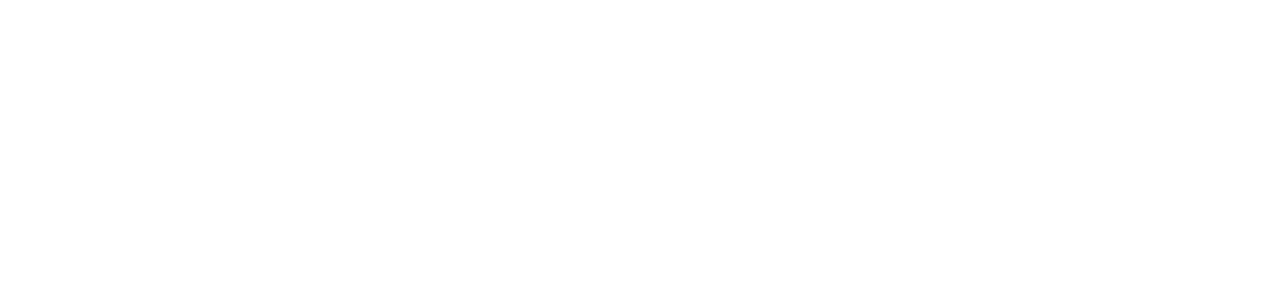
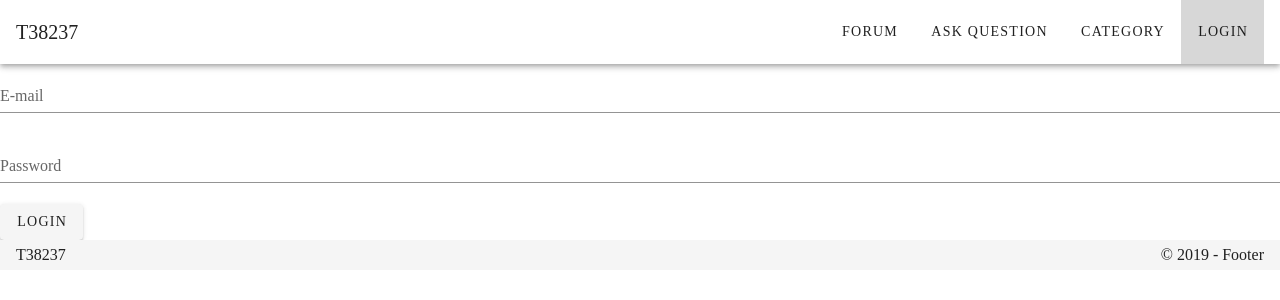
Before and after one commit to aydevelop/Forum-SPA, a Nuxt app: page /login in a window 1280 px wide. Before the commit this address had no page. Shown: the top 300 px of the page. Built offline with nearby package versions, Linux system fonts and the light colour scheme.

Commit message:
add login page

```diff
--- a/components/Toolbar.vue
+++ b/components/Toolbar.vue
@@ -9,7 +9,7 @@
         <v-btn text>Forum</v-btn>
         <v-btn text>Ask Question</v-btn>
         <v-btn text>Category</v-btn>
-        <v-btn text>Login</v-btn>
+        <v-btn text to="/login" nuxt>Login</v-btn>
       </v-toolbar-items>
     </v-toolbar>
   </div>
--- a/components/login/Login.vue
+++ /dev/null
@@ -1,12 +0,0 @@
-<template>
-    <h1>Login245</h1>
-</template>
-
-<script>
-export default {
-}
-</script>
-
-<style>
-
-</style>
--- a/layouts/default.vue
+++ b/layouts/default.vue
@@ -1,13 +1,23 @@
 <template>
-<div class="default">
-  <nuxt />
-</div>
+  <div>
+    <toolbar />
+    <nuxt />
+    <app-footer />
+  </div>
 </template>
 
 <script>
-//import Logo from '~/components/Logo.vue'
+
+import AppHome from '@/components/AppHome.vue'
+import Toolbar from '@/components/Toolbar.vue'
+import AppFooter from '@/components/AppFooter.vue'
 
 export default {
-  components: {}
+  components: {
+    AppHome,
+    Toolbar,
+    AppFooter,
+  }
 }
+
 </script>
--- a/pages/index.vue
+++ b/pages/index.vue
@@ -1,25 +1,11 @@
 <template>
   <div>
-    <toolbar />
-    <login></login>
-    <app-footer />
+
   </div>
 </template>
 
 <script>
-
-import AppHome from '@/components/AppHome.vue'
-import Toolbar from '@/components/Toolbar.vue'
-import AppFooter from '@/components/AppFooter.vue'
-import Login from '@/components/login/Login'
-
 export default {
-  components: {
-    AppHome,
-    Toolbar,
-    AppFooter,
-    Login
-  }
 }
 
 </script>
--- /dev/null
+++ b/pages/login/index.vue
@@ -0,0 +1,38 @@
+<template>
+  <v-form>
+    <v-text-field
+      label="E-mail"
+      v-model="form.email"
+      type="email"
+      required
+    ></v-text-field>
+    <v-text-field
+      label="Password"
+      v-model="form.password"
+      type="password"
+      required
+    ></v-text-field>
+
+    <v-btn color="green" type="submit">
+        Login
+    </v-btn>
+
+  </v-form>
+</template>>
+
+<script>
+export default {
+    data(){
+        return{
+            form: {
+                email: null,
+                password: null
+            }
+        }
+    }
+}
+</script>
+
+<style>
+
+</style>
```
